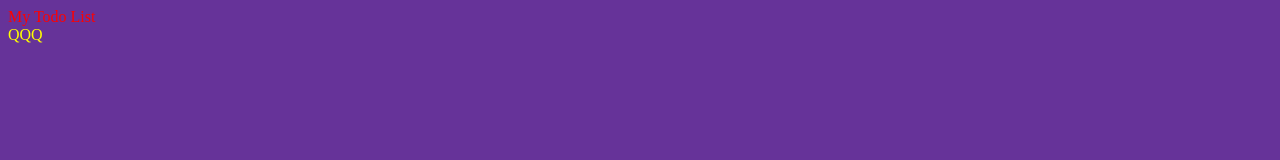
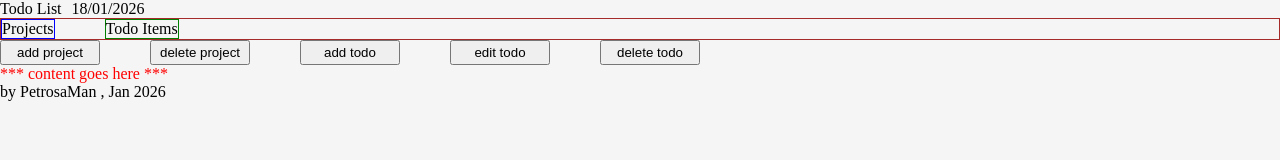
Before and after one commit to PetrosaMan/Todos-Project-Odin, a website built with webpack: page src/template.html in a window 1280 px wide. Built offline with nearby package versions, Linux system fonts and the light colour scheme.

Commit message:
Date() object added to header. Some basic styling done

```diff
--- a/src/index.js
+++ b/src/index.js
@@ -4,6 +4,21 @@ import { Projects } from "./projects.js";
 import { Project } from "./project.js";
 import { Todo } from "./todo.js";
 import "./style.css";
+
+function updateDate() {
+  const now = new Date();
+  // 'en-GB' naturally uses the dd/mm/yyyy format
+  const formattedDate = now.toLocaleDateString("en-GB");
+
+  document.getElementById("date").textContent = formattedDate;
+  console.log(formattedDate);
+}
+
+// Initial call to display the date immediately
+updateDate();
+
+// Update every hour (3,600,000 milliseconds)
+setInterval(updateDate, 3600000);
 
 /************* Test classes **************/
 /*
--- a/src/style.css
+++ b/src/style.css
@@ -1,11 +1,57 @@
 /* style.css */
+* {
+  box-sizing: border-box;
+  margin: 0;
+  padding: 0;
+}
+
 body {
-  background-color: rebeccapurple;
+  background-color: whitesmoke;
 }
-.todoHeader {
+.todo-header {
+  display: flex;
+  gap: 10px;
+  color: black;
+}
+
+#content {
   color: red;
 }
 
-#content {
-  color: yellow;
+.add-project,
+.delete-project {
+  width: 100px;
+  height: 25px;
 }
+
+.add-todo,
+.edit-todo,
+.delete-todo {
+  width: 100px;
+  height: 25px;
+}
+
+.section {
+  display: flex;
+  /*height: 50px;*/
+  /*width: 200px;*/
+  border: 1px solid brown;
+  gap: 50px;
+}
+
+.projects {
+  /*height: 50px;*/
+  /*width: 100px;*/
+  border: 1px solid blue;
+}
+
+.todo-items {
+  /*height: 50px;*/
+  /*width: 100px;*/
+  border: 1px solid green;
+}
+
+.buttons {
+  display: flex;
+  gap: 50px;
+}
--- a/src/template.html
+++ b/src/template.html
@@ -1,4 +1,4 @@
-<!DOCTYPE html>
+<!doctype html>
 <html lang="en">
   <head>
     <meta charset="UTF-8" />
@@ -6,8 +6,27 @@
     <title>Todo List Odin Project</title>
   </head>
   <body>
-    <header class="todoHeader">My Todo List</header>
+    <header class="todo-header">
+      <div class="todo-list">Todo List</div>
+      <div class="date" id="date">Date:</div>
+    </header>
+    <section class="section">
+      <div class="projects">Projects</div>
+      <div class="todo-items">Todo Items</div>
+    </section>
 
-    <div id="content">QQQ</div>
+    <!---  buttons for Projects-->
+    <div class="buttons">
+      <button class="add-project">add project</button>
+      <button class="delete-project">delete project</button>
+      <!-- buttons for Todo Items -->
+      <button class="add-todo">add todo</button>
+      <button class="edit-todo">edit todo</button>
+      <button class="delete-todo">delete todo</button>
+    </div>
+
+    <div id="content">*** content goes here ***</div>
+
+    <footer class="footer">by PetrosaMan , Jan 2026</footer>
   </body>
 </html>
```
Also changed, not shown: dist/index.html, dist/main.js.
